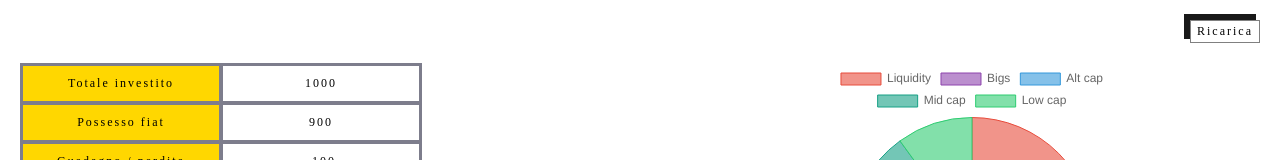
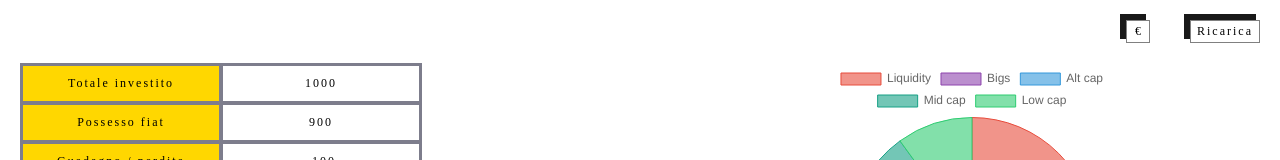
Before and after one commit to Filippinifra/crypto-tracker, a Next.js app: page / in a window 1280 px wide. Shown: the top 160 px of the page. Built offline with nearby package versions, Linux system fonts and the light colour scheme; no server answers.

Commit message:
add hook to handle currency

```diff
--- a/src/components/Button.tsx
+++ b/src/components/Button.tsx
@@ -1,6 +1,8 @@
+import { usePrefCurrency } from "hooks/usePrefCurrency";
 import { useRouter } from "next/router";
-import { FC } from "react";
+import { Dispatch, FC, SetStateAction } from "react";
 import styled from "styled-components";
+import { Currency, getSymbolForCurrency } from "types/currency";
 import { shadowStyle } from "./style";
 import { Typography } from "./Typography";
 
@@ -34,3 +36,17 @@ export const RefreshButton: FC = () => {
     </Button>
   );
 };
+
+export const ChangeCurrencyButton: FC<{ prefCurrency: Currency | undefined; setPrefCurrency: Dispatch<SetStateAction<Currency | undefined>> }> = ({ prefCurrency, setPrefCurrency }) => {
+  const changeCurrency = () => {
+    setPrefCurrency(prefCurrency === Currency.EUR ? Currency.USD : Currency.EUR);
+  };
+
+  return prefCurrency !== undefined ? (
+    <Button onClick={changeCurrency}>
+      <Typography variant="body" style={{ marginLeft: 2 }}>
+        {getSymbolForCurrency(prefCurrency)}
+      </Typography>
+    </Button>
+  ) : null;
+};
--- a/src/components/GridWallet.tsx
+++ b/src/components/GridWallet.tsx
@@ -1,10 +1,11 @@
 import { FC } from "react";
 import { WalletDivision, WalletPiece } from "types/walletDivision";
+import { gridWalletColor } from "utils/colors";
 import { Grid } from "./Grid";
 import { Typography } from "./Typography";
 
-const LabelCell: FC<{ value: string | number; color?: string }> = ({ value, color }) => {
-  const style: React.CSSProperties = { width: "100%", backgroundColor: color || "white", padding: 10, boxSizing: "border-box" };
+const LabelCell: FC<{ value: string | number; isTitle?: boolean }> = ({ value, isTitle }) => {
+  const style: React.CSSProperties = { width: "100%", backgroundColor: isTitle ? gridWalletColor : "white", padding: 10, boxSizing: "border-box" };
 
   return (
     <Typography variant="body" style={style}>
@@ -15,9 +16,9 @@ const LabelCell: FC<{ value: string | number; color?: string }> = ({ value, colo
 
 const getHEaders = () => {
   return [
-    <LabelCell color={"#F3D6FF"} value={"Tipologia"} key={`wallet-typology`} />,
-    <LabelCell color={"#F3D6FF"} value={"Percentuale allocata"} key={`wallet-percentage`} />,
-    <LabelCell color={"#F3D6FF"} value={"Corrispettivo $"} key={`wallet-value`} />,
+    <LabelCell value={"Tipologia"} key={`wallet-typology`} isTitle />,
+    <LabelCell value={"Percentuale allocata"} key={`wallet-percentage`} isTitle />,
+    <LabelCell value={"Corrispettivo $"} key={`wallet-value`} isTitle />,
   ];
 };
 
--- a/src/components/Layout.tsx
+++ b/src/components/Layout.tsx
@@ -1,6 +1,7 @@
-import { FC } from "react";
+import { Dispatch, FC, SetStateAction } from "react";
 import styled from "styled-components";
-import { RefreshButton } from "./Button";
+import { Currency } from "types/currency";
+import { ChangeCurrencyButton, RefreshButton } from "./Button";
 import { Spacer } from "./Spacer";
 
 const Wrapper = styled.div`
@@ -8,10 +9,11 @@ const Wrapper = styled.div`
   padding: 20px;
 `;
 
-export const Layout: FC = ({ children }) => {
+export const Layout: FC<{ prefCurrency: Currency | undefined; setPrefCurrency: Dispatch<SetStateAction<Currency | undefined>> }> = ({ children, prefCurrency, setPrefCurrency }) => {
   return (
     <Wrapper>
-      <div style={{ display: "flex", justifyContent: "flex-end" }}>
+      <div style={{ display: "flex", justifyContent: "flex-end", gap: 40 }}>
+        <ChangeCurrencyButton prefCurrency={prefCurrency} setPrefCurrency={setPrefCurrency} />
         <RefreshButton />
       </div>
       <Spacer size={20} />
--- a/src/components/LoadErrorHandler.tsx
+++ b/src/components/LoadErrorHandler.tsx
@@ -1,5 +1,6 @@
 import { FC } from "react";
 import styled from "styled-components";
+import { errorColor, loadingColor } from "utils/colors";
 import { RefreshButton } from "./Button";
 import { Typography } from "./Typography";
 
@@ -14,7 +15,7 @@ const Wrapper = styled.div`
 export const LoadErrorHandler: FC<{ data: any; error: any }> = ({ data, error, children }) => {
   if (!data && !error) {
     return (
-      <Wrapper style={{ backgroundColor: "#f3ea5f", color: "black" }}>
+      <Wrapper style={{ backgroundColor: loadingColor, color: "black" }}>
         <Typography variant="body">.. Caricamento ..</Typography>
       </Wrapper>
     );
@@ -22,7 +23,7 @@ export const LoadErrorHandler: FC<{ data: any; error: any }> = ({ data, error, c
 
   if (error) {
     return (
-      <Wrapper style={{ backgroundColor: "#ff3f3f", color: "white", display: "flex", flexDirection: "column", gap: 30 }}>
+      <Wrapper style={{ backgroundColor: errorColor, color: "white", display: "flex", flexDirection: "column", gap: 30 }}>
         <Typography variant="body">Errore!</Typography>
         <RefreshButton />
       </Wrapper>
--- a/src/hooks/useDetailedCoins.ts
+++ b/src/hooks/useDetailedCoins.ts
@@ -1,11 +1,15 @@
+import { Currency, getNameForCurrency } from "./../types/currency";
 import useSWR from "swr";
 import { DetailedCoins } from "types/detailedCoins";
 import { PersonalCoins } from "types/personalCoins";
 
 const fetcher = (options: any) => fetch(options).then((res) => res.json());
 
-export const useDetailedCoins = (coins: PersonalCoins | undefined) => {
-  const { data } = useSWR<DetailedCoins>(coins?.length ? `https://api.coingecko.com/api/v3/coins/markets?vs_currency=usd&ids=${coins.map(({ id }) => id).join(",")}` : null, fetcher);
+export const useDetailedCoins = (coins: PersonalCoins | undefined, prefCurrency: Currency | undefined) => {
+  const { data } = useSWR<DetailedCoins>(
+    coins?.length && prefCurrency !== undefined ? `https://api.coingecko.com/api/v3/coins/markets?vs_currency=${getNameForCurrency(prefCurrency)}&ids=${coins.map(({ id }) => id).join(",")}` : null,
+    fetcher
+  );
 
   return { detailedCoins: data };
 };
--- /dev/null
+++ b/src/hooks/usePrefCurrency.ts
@@ -0,0 +1,18 @@
+import { Currency } from "./../types/currency";
+import { useEffect, useState } from "react";
+
+const tempPrefCurrency: Currency = Currency.EUR;
+
+export const usePrefCurrency = () => {
+  const [prefCurrency, setPrefCurrency] = useState<Currency>();
+  const [loading, setLoading] = useState(true);
+
+  useEffect(() => {
+    setTimeout(() => {
+      setPrefCurrency(tempPrefCurrency);
+      setLoading(false);
+    }, 1000);
+  }, [setPrefCurrency, setLoading]);
+
+  return { prefCurrency, setPrefCurrency, loading };
+};
--- a/src/pages/index.tsx
+++ b/src/pages/index.tsx
@@ -13,6 +13,8 @@ import { useWallet } from "hooks/useWallet";
 import { useTotalVest } from "hooks/useTotalVest";
 import { VestSummary } from "components/VestSummary";
 import { PieChart } from "components/PieChart";
+import { pieColors, pieColorsDark } from "utils/colors";
+import { usePrefCurrency } from "hooks/usePrefCurrency";
 
 export const getStaticProps: GetStaticProps<{ availableCoins: AvailableCoins | undefined }> = async () => {
   let res = null;
@@ -33,14 +35,12 @@ export const getStaticProps: GetStaticProps<{ availableCoins: AvailableCoins | u
   };
 };
 
-const pieColor = ["#F1948A", "#BB8FCE", "#85C1E9", "#73C6B6", "#82E0AA", "#F8C471", "#E59866", "#D98880", "#C39BD3", "#7FB3D5", "#76D7C4", "#7DCEA0", "#F7DC6F", "#F0B27A"];
-const pieColorDark = ["#E74C3C", "#8E44AD", "#3498DB", "#16A085", "#2ECC71", "#F39C12", "#D35400", "#C0392B", "#9B59B6", "#2980B9", "#1ABC9C", "#27AE60", "#F1C40F", "#E67E22"];
-
 export default function Home({ availableCoins }: InferGetStaticPropsType<typeof getStaticProps>) {
   const { personalCoins, setPersonalCoins, loading: coinsLoading } = usePersonalCoins();
-  const { detailedCoins } = useDetailedCoins(personalCoins);
   const { wallet, setWallet, loading: walletLoading } = useWallet();
   const { totalVest, setTotalVest, loading: totalVestLoading } = useTotalVest();
+  const { prefCurrency, setPrefCurrency } = usePrefCurrency();
+  const { detailedCoins } = useDetailedCoins(personalCoins, prefCurrency);
 
   const addCoin = (coin: any) => {
     const coinAlreadyExists = personalCoins?.some((existingCoin: any) => existingCoin.id === coin.id);
@@ -51,8 +51,6 @@ export default function Home({ availableCoins }: InferGetStaticPropsType<typeof
 
   const options = availableCoins?.map((value) => ({ value, label: `${value.symbol.toUpperCase()} // ${value.name} // ${value.id}` }));
 
-  const error = !personalCoins && !coinsLoading && !wallet && !walletLoading && !totalVest && !totalVestLoading;
-
   const sumFiatValue = 900;
 
   const dataChart = {
@@ -61,16 +59,19 @@ export default function Home({ availableCoins }: InferGetStaticPropsType<typeof
       {
         label: "Tipologie portafoglio",
         data: wallet?.map(({ percentage }) => percentage),
-        backgroundColor: pieColor,
-        borderColor: pieColorDark,
+        backgroundColor: pieColors,
+        borderColor: pieColorsDark,
         borderWidth: 1,
       },
     ],
   };
 
+  const data = personalCoins && wallet && totalVest;
+  const error = !personalCoins && !coinsLoading && !wallet && !walletLoading && !totalVest && !totalVestLoading;
+
   return (
-    <LoadErrorHandler data={personalCoins && wallet && totalVest} error={error}>
-      <Layout>
+    <LoadErrorHandler data={data} error={error}>
+      <Layout prefCurrency={prefCurrency} setPrefCurrency={setPrefCurrency}>
         <div style={{ display: "flex" }}>
           <div style={{ marginRight: 150 }}>
             <VestSummary totalVest={totalVest || 0} sumFiatValue={sumFiatValue || 0} />
--- /dev/null
+++ b/src/types/currency.ts
@@ -0,0 +1,20 @@
+export type CurrencySymbol = "€" | "$";
+export type CurrencyName = "eur" | "usd";
+
+export enum Currency {
+  EUR,
+  USD,
+}
+
+const currencySymbolMap = new Map<Currency, CurrencySymbol>([
+  [Currency.EUR, "€"],
+  [Currency.USD, "$"],
+]);
+
+const currencyNameMap = new Map<Currency, CurrencyName>([
+  [Currency.EUR, "eur"],
+  [Currency.USD, "usd"],
+]);
+
+export const getSymbolForCurrency = (currency: Currency): CurrencySymbol | undefined => currencySymbolMap.get(currency);
+export const getNameForCurrency = (currency: Currency): CurrencyName | undefined => currencyNameMap.get(currency);
--- /dev/null
+++ b/src/utils/colors.ts
@@ -0,0 +1,10 @@
+export const pieColors = ["#F1948A", "#BB8FCE", "#85C1E9", "#73C6B6", "#82E0AA", "#F8C471", "#E59866", "#D98880", "#C39BD3", "#7FB3D5", "#76D7C4", "#7DCEA0", "#F7DC6F", "#F0B27A"];
+export const pieColorsDark = ["#E74C3C", "#8E44AD", "#3498DB", "#16A085", "#2ECC71", "#F39C12", "#D35400", "#C0392B", "#9B59B6", "#2980B9", "#1ABC9C", "#27AE60", "#F1C40F", "#E67E22"];
+
+export const gridCoinColors = ["#FEA99A", "#F7D5A1", "#F8ED8B", "#C6EF81", "#B4EAF8", "#E2B6D2"];
+export const gridWalletColor = "#F3D6FF";
+
+export const vestColor = "#FFD700";
+
+export const loadingColor = "#f3ea5f";
+export const errorColor = "#ff3f3f";
```
Also changed, not shown: src/components/GridCoins.tsx (+13 -12 lines), src/components/VestSummary.tsx (+6 -5 lines).
